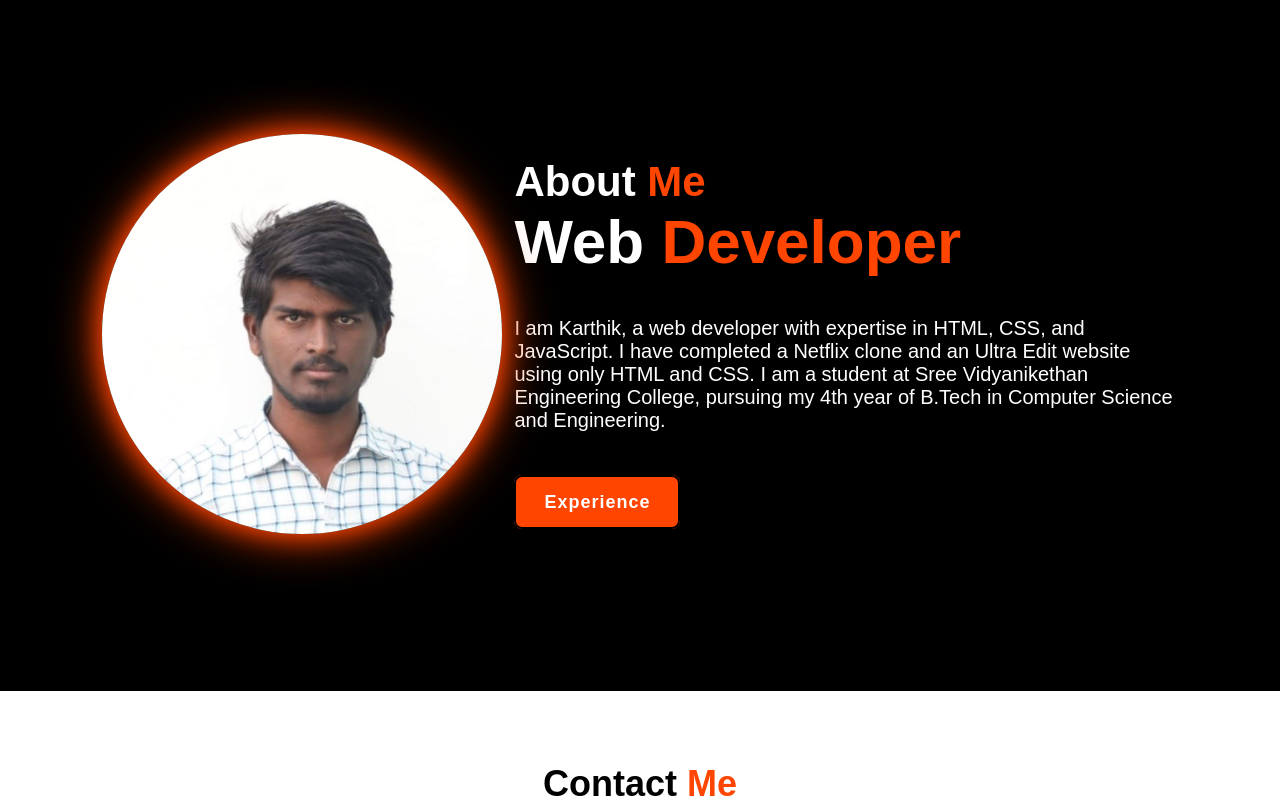
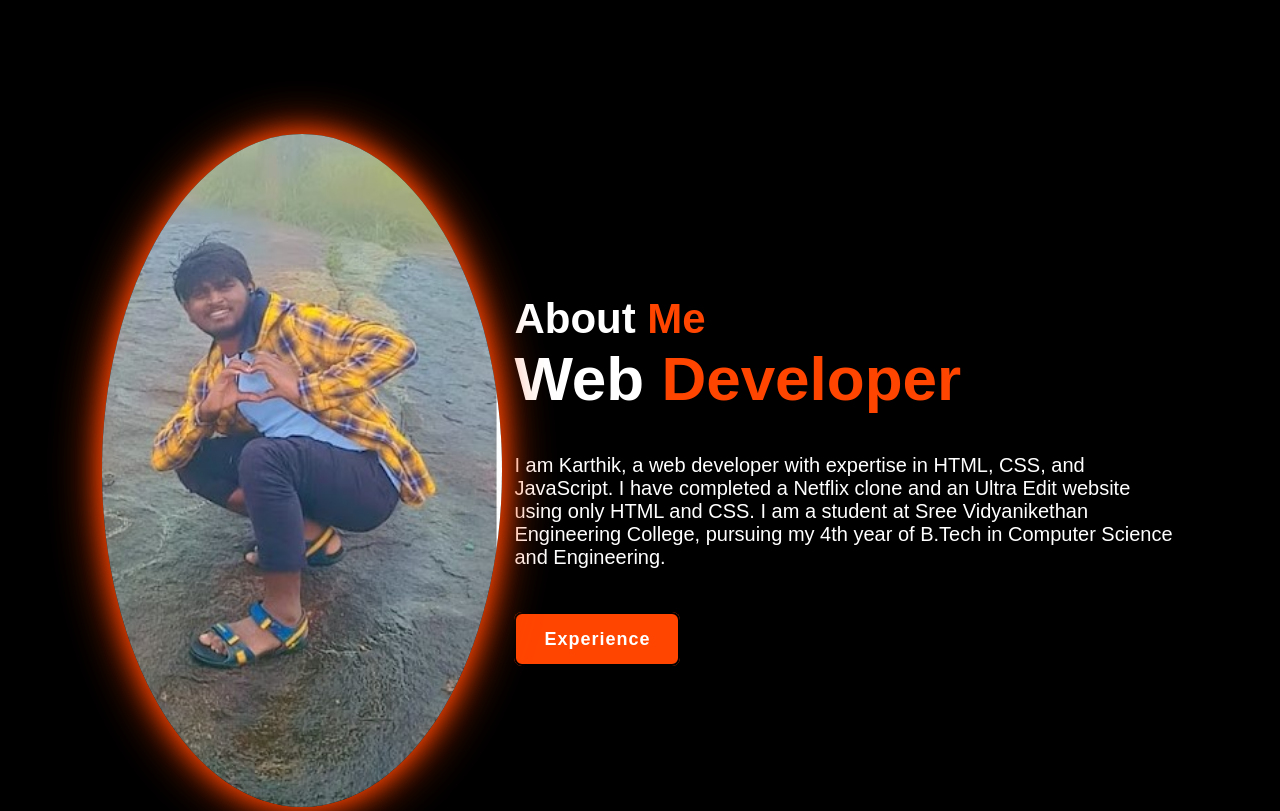
Before and after one commit to karthik0519m/portfolio, a plain HTML site: page index.html in a window 1280 px wide. Shown: the part 820-1631 px from the top of the page. Drawn offline with nearby package versions, Linux system fonts and the light colour scheme.

Commit message:
Update index.html

```diff
--- a/index.html
+++ b/index.html
@@ -37,7 +37,7 @@
     </section>
     <section class="about">
         <div class="about-img">
-            <img src="image.jpg" alt="Image">
+            <img src="image1.jpg" alt="Image">
         </div>
         <div class="about-content">
             <h2 class="heading">About <span>Me</span></h2>
```
